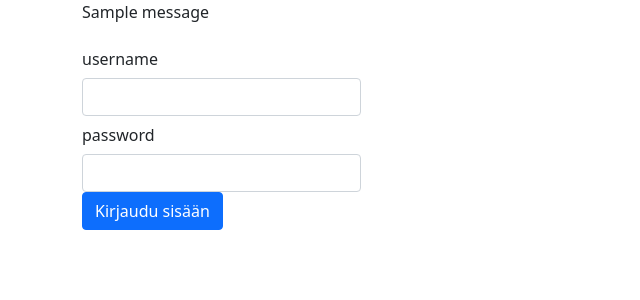
After one commit to uradora/ohtu-miniprojekti-2021, a Flask app: page /login in a window 1280 px wide. The commit adds this page. Shown: the top 300 px of the page, without its empty margins (0-640 px from the left). Run offline with Flask 2, Linux system fonts and the light colour scheme; tables that the repository leaves empty hold one stand-in row (values such as "Sample post"); one stand-in notice (Sample message) is shown.

Commit message:
added routes and templates for: login, logout, register

```diff
--- a/src/routes.py
+++ b/src/routes.py
@@ -6,7 +6,7 @@ from flask import redirect, render_template, request, flash
 def newtip():
     title = request.form["title"]
     if readingtip_service.contains_title(title):
-        flash(f"Tips already contains tip with title {title}")
+        flash(f"Lukuvinkit sisältävät jo vinkin otsikolla {title}")
         return redirect("/form")
     readingtip_service.create_tip(title, request.form["link"])
     return redirect("/")
@@ -19,3 +19,34 @@ def form():
 def index():
     tips=readingtip_service.get_tips()
     return render_template("index.html", tips=tips)
+
+@app.route("/login", methods=["GET","POST"])
+def login():
+    if request.method == "GET":
+        return render_template("login.html")
+    if request.method == "POST":
+        username = request.form["username"]
+        password = request.form["password"]
+        if user_service.login(username,password):
+            return redirect("/")
+        else:
+            flash(f"Kirjautuminen epäonnistui")
+            return redirect("/")
+
+@app.route("/logout")
+def logout():
+    user_service.logout()
+    return redirect("/")
+
+@app.route("/register", methods=["GET","POST"])
+def register():
+    if request.method == "GET":
+        return render_template("register.html")
+    if request.method == "POST":
+        username = request.form["username"]
+        password = request.form["password"]
+        if user_service.register(username,password):
+            return redirect("/")
+        else:
+            flash(f"Rekisteröityminen epäonnistui")
+            return redirect("/")
--- /dev/null
+++ b/src/templates/login.html
@@ -0,0 +1,29 @@
+{% extends "layout.html" %}
+
+{% block body %}
+<form action="/login" method="POST">
+    {% with messages = get_flashed_messages() %}
+    {% if messages %}
+    {% for message in messages %}
+    <p>{{ message }}</p>
+    {% endfor %}
+    {% endif %}
+    {% endwith %}
+
+    <div class="form-row">
+        <div class="form-group col-md-3">
+            <label for="category" class="col-sm-2 col-form-label">username</label>
+            <input type="text" class="form-control" name="user" id="username">
+        </div>
+    </div>
+
+    <div class="form-row">
+        <div class="form-group col-md-3">
+            <label for="category" class="col-sm-2 col-form-label">password</label>
+            <input type="password" class="form-control" name="password" id="password">
+        </div>
+    </div>
+
+    <button type="submit" class="btn btn-primary">Kirjaudu sisään</button>
+</form>
+{% endblock %}
```
Also changed, not shown: src/templates/index.html (+15 -1 lines), src/templates/register.html (added, +29 -0 lines).
